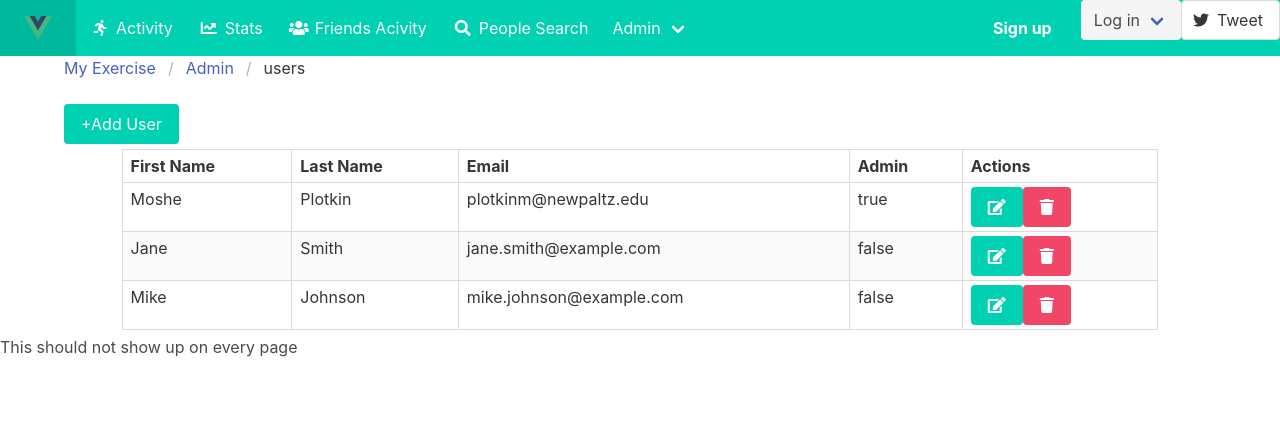
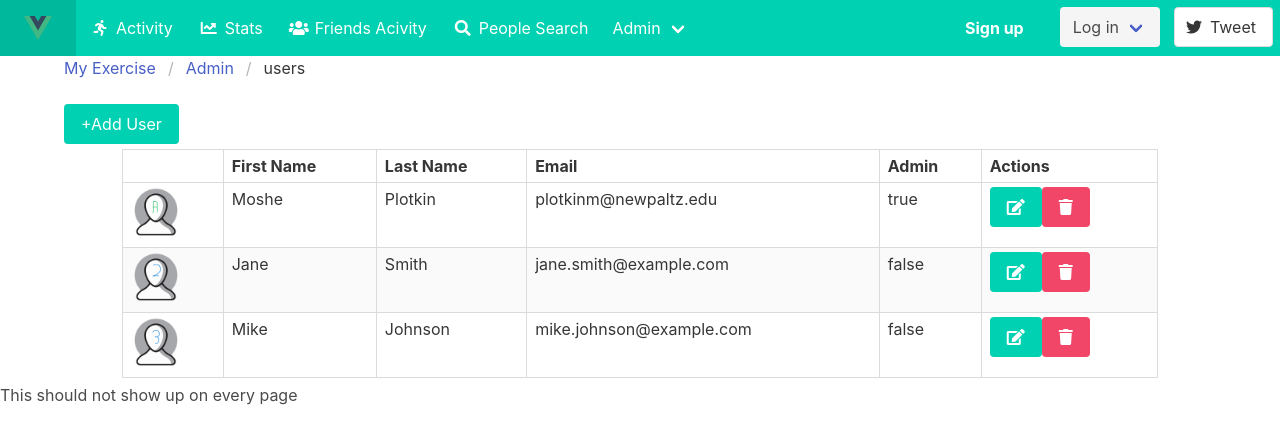
Before and after one commit to Pippin404/CPS-493-Final-Project, a Vue app in the folder client/: page /products in a window 1280 px wide. Shown: the top 444 px of the page. Built offline with nearby package versions, Linux system fonts and the light colour scheme.

Commit message:
Added user images

```diff
--- a/client/src/components/NavBar.vue
+++ b/client/src/components/NavBar.vue
@@ -93,7 +93,7 @@ function toggleMenu() {
       </div>
     </div>
 
-      <div class="navbar-item has-dropdown is-hoverable  button is-light">
+      <div class="navbar-item has-dropdown is-hoverable  button is-light margin">
           <a class="navbar-link">
             Log in
           </a>
@@ -103,10 +103,10 @@ function toggleMenu() {
               Moshe
             </RouterLink>
             <RouterLink to="/about" class="navbar-item">
-              Person1
+              Jane Smith
             </RouterLink>
             <RouterLink to="/about" class="navbar-item">
-              Person2
+              Mike Johnson
             </RouterLink>
 
           </div>
@@ -116,7 +116,7 @@ function toggleMenu() {
 
 
         <p class="control">
-            <a class="bd-tw-button button" data-social-network="Twitter" data-social-action="tweet" data-social-target="https://bulma.io" target="_blank" href="https://twitter.com/intent/tweet?text=Bulma: a modern CSS framework based on Flexbox&amp;hashtags=bulmaio&amp;url=https://bulma.io&amp;via=jgthms">
+            <a class="bd-tw-button button margin" data-social-network="Twitter" data-social-action="tweet" data-social-target="https://bulma.io" target="_blank" href="https://twitter.com/intent/tweet?text=Bulma: a modern CSS framework based on Flexbox&amp;hashtags=bulmaio&amp;url=https://bulma.io&amp;via=jgthms">
               <span class="icon">
                 <i class="fab fa-twitter"></i>
               </span>
@@ -138,5 +138,7 @@ function toggleMenu() {
         border-bottom: 2px solid #00d1b2;
     }
 
-
+    .margin{
+      margin:7px;
+    }
 </style>
--- a/client/src/data/users.json
+++ b/client/src/data/users.json
@@ -5,19 +5,22 @@
             "firstName": "Moshe",
             "lastName": "Plotkin",
             "admin": true,
-            "email": "plotkinm@newpaltz.edu"
+            "email": "plotkinm@newpaltz.edu",
+            "image": "src/assets/iconAdmin.png"
         },
         {
             "firstName": "Jane",
             "lastName": "Smith",
             "admin": false,
-            "email": "jane.smith@example.com"
+            "email": "jane.smith@example.com",
+            "image": "src/assets/icon2.png"
         },
         {
             "firstName": "Mike",
             "lastName": "Johnson",
             "admin": false,
-            "email": "mike.johnson@example.com"
+            "email": "mike.johnson@example.com",
+            "image": "src/assets/icon3.png"
         }
     ],
     "total": 100,
--- a/client/src/model/users.ts
+++ b/client/src/model/users.ts
@@ -6,6 +6,7 @@ export interface Root {
     lastName: string
     email: string
     admin: boolean
+    image: string
   }
 
 export function getitems(): Root[] {
--- a/client/src/pages/products/index.vue
+++ b/client/src/pages/products/index.vue
@@ -27,6 +27,7 @@
     <table class="table is-bordered is-striped is-narrow is-hoverable is-fullwidth">
         <thead>
             <tr>
+                <th>        </th>
                 <th>First Name</th>
                 <th>Last Name</th>
                 <th>Email</th>
@@ -36,6 +37,7 @@
         </thead>
         <tbody>
             <tr v-for="product in products" :key="product.email">
+                <td><img :src="product.image" alt="Product image" class="small"></td>
                 <td>{{ product.firstName }}</td>
                 <td>{{ product.lastName }}</td>
                 <td>{{ product.email }}</td>
@@ -74,4 +76,11 @@
     .tr{
         margin: 50px;
     }
+
+
+
+    .small{
+        width: 50px;
+        height: 50px;
+    }
 </style>
```
